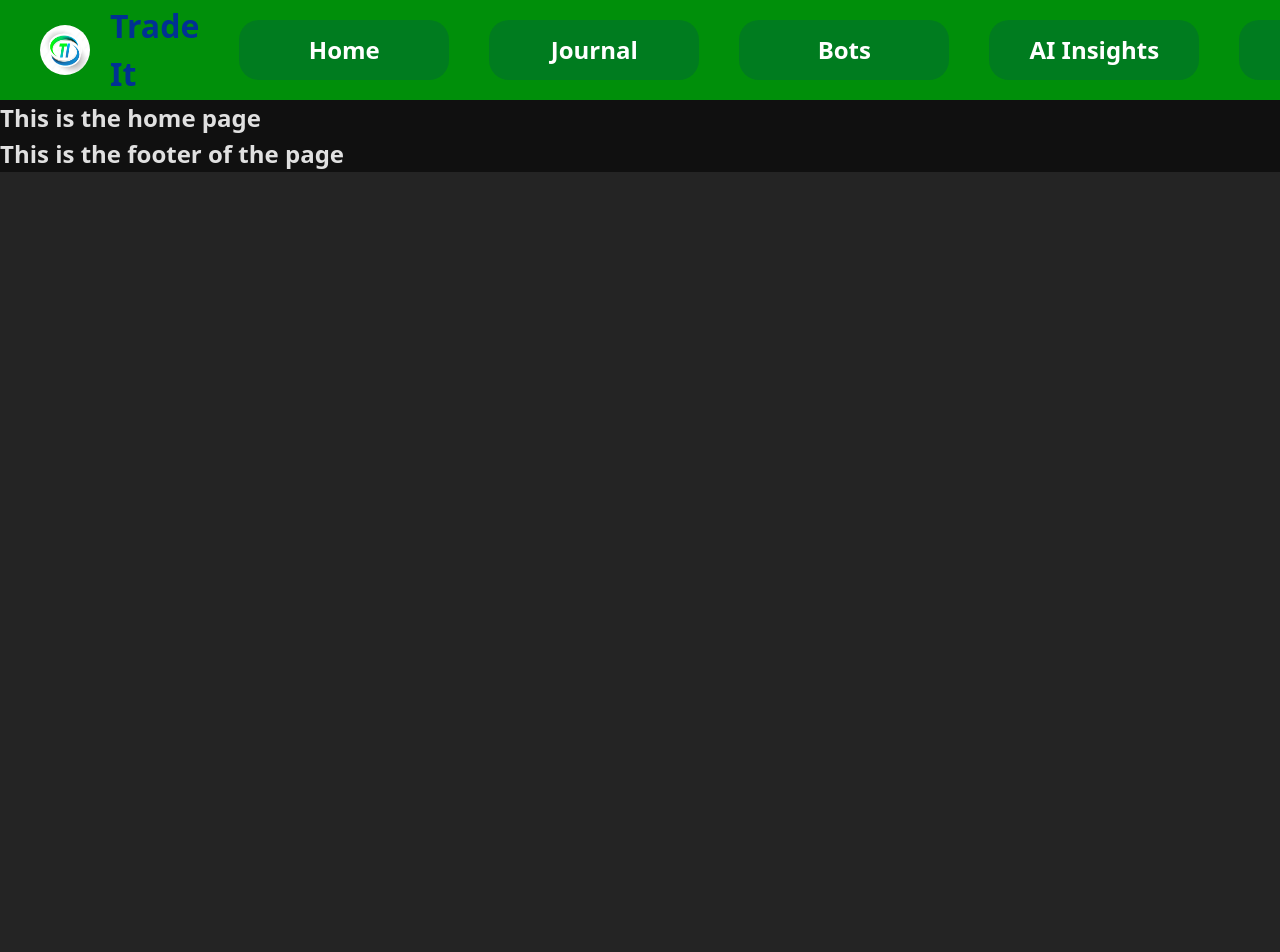
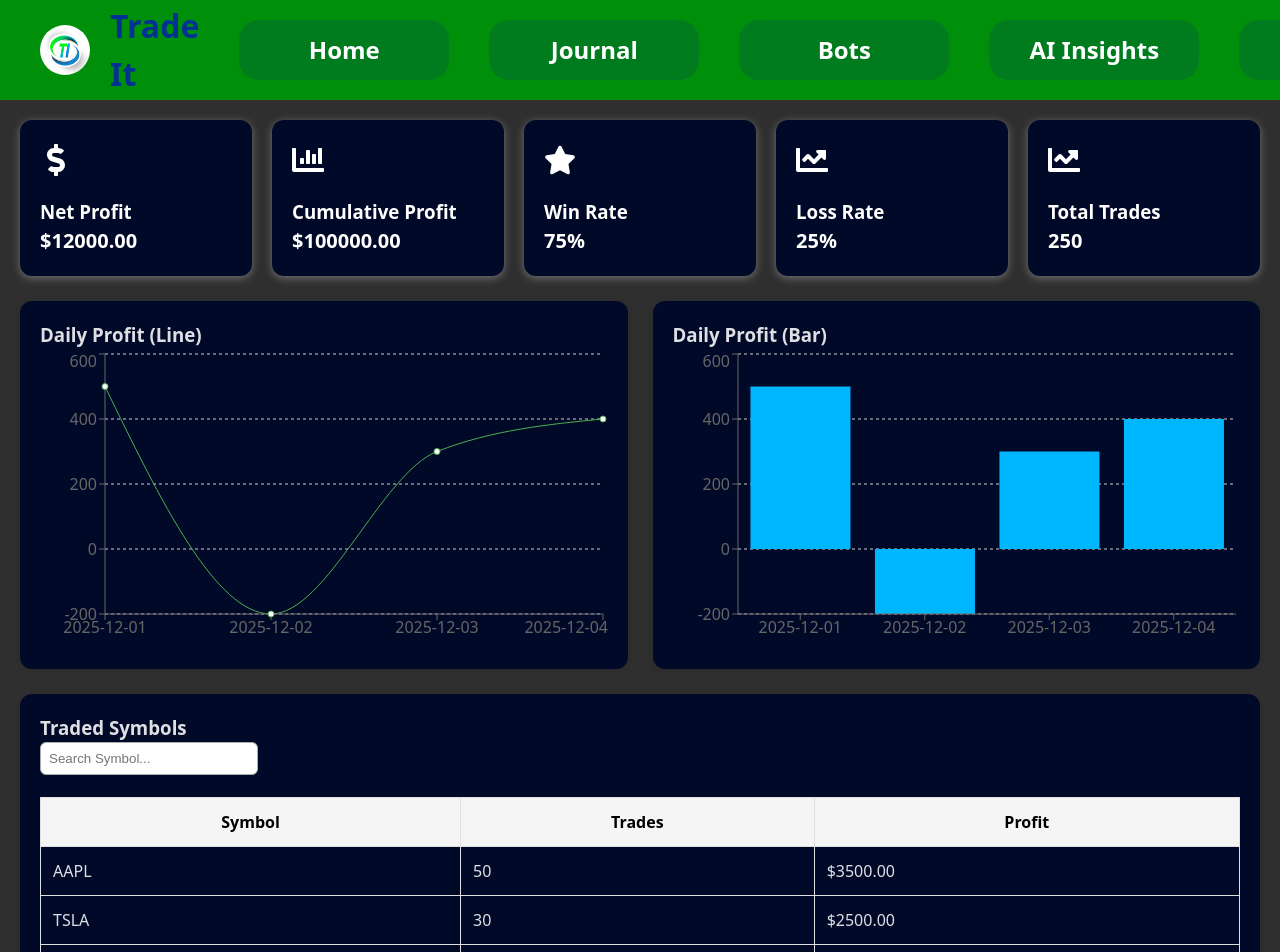
Before and after one commit to denis0f/trader, a React app in the folder frontend/: page / in a window 1280 px wide. Shown: the top 952 px of the page. Before the commit the page ends 800 px from the top, so only its background shows below. Built offline with nearby package versions, Linux system fonts and the light colour scheme; the HTML template or start-up script is replaced by a standard one.

Commit message:
Add Home.tsx component and integrate styling updates in App.css

```diff
--- a/frontend/package.json
+++ b/frontend/package.json
@@ -14,7 +14,9 @@
     "lightweight-charts": "^5.0.9",
     "react": "^19.2.0",
     "react-dom": "^19.2.1",
-    "react-router-dom": "^7.10.1"
+    "react-icons": "^5.5.0",
+    "react-router-dom": "^7.10.1",
+    "recharts": "^3.5.1"
   },
   "devDependencies": {
     "@eslint/js": "^9.39.1",
--- a/frontend/src/App.css
+++ b/frontend/src/App.css
@@ -108,3 +108,106 @@
 
 
 /* end of the navbar styling  */
+
+
+/* Styling for the home page */
+
+/* Layout structure */
+.dashboard-container {
+  padding: 20px;
+  display: flex;
+  flex-direction: column;
+  gap: 25px;
+  background-color: #2f2f2f;
+}
+
+.stats-row {
+  display: flex;
+  gap: 20px;
+  justify-content: space-between;
+}
+
+/* Stats Cards */
+.stats-card {
+  flex: 1;
+  background: #000928;
+  padding: 20px;
+  border-radius: 12px;
+  box-shadow: 0 2px 8px rgba(255, 255, 255, 0.321);
+  color: white;
+}
+
+.stats-icon {
+  font-size: 2rem;
+  color: #fff;
+  margin-bottom: 10px;
+}
+
+.stats-value {
+  font-size: 1.25rem;
+  font-weight: 700;
+}
+
+/* Grid area for charts and tables */
+.dashboard-grid {
+  display: grid;
+  grid-template-columns: 1fr 1fr;
+  gap: 25px;
+}
+
+/* Chart boxes */
+.chart-box {
+  background: #000928;
+  padding: 20px;
+  border-radius: 12px;
+  box-shadow: 0 2px 8px rgba(0, 0, 0, 0.08);
+}
+
+/* Table styling */
+.symbols-table {
+  width: 100%;
+  border-collapse: collapse;
+  margin-top: 10px;
+}
+
+.symbols-table th,
+.symbols-table td {
+  padding: 12px;
+  border: 1px solid #e0e0e0;
+}
+
+.symbols-table th {
+  background: #f5f5f5;
+  font-weight: bold;
+  color: black;
+}
+
+/* Make stats hold 5 cards evenly */
+.stats-five {
+  grid-template-columns: repeat(5, 1fr);
+  display: grid;
+  gap: 20px;
+}
+
+/* Allow table to stretch full width */
+.full-width-table {
+  grid-column: 1 / -1;
+}
+
+/* Charts row: 2 charts side by side */
+.dashboard-grid {
+  display: grid;
+  grid-template-columns: 1fr 1fr;
+  gap: 25px;
+}
+.symbol-search {
+  width: 200px;
+  padding: 8px;
+  margin-bottom: 12px;
+  border-radius: 6px;
+  border: 1px solid #aaa;
+  outline: none;
+}
+
+
+/* End of the Styling of the Home page */
--- a/frontend/src/components/home_component/Home.tsx
+++ b/frontend/src/components/home_component/Home.tsx
@@ -1,13 +1,210 @@
+import React, { useState } from "react";
+import {
+  LineChart,
+  Line,
+  XAxis,
+  YAxis,
+  CartesianGrid,
+  Tooltip,
+  ResponsiveContainer,
+  BarChart,
+  Bar,
+  Legend,
+} from "recharts";
 
+import { FaChartLine, FaDollarSign, FaStar, FaChartBar } from "react-icons/fa";
+import "./../../App.css";
 
-export default function Home(){
+/* ---------------------- TYPES ---------------------- */
+interface SymbolData {
+  name: string;
+  trades: number;
+  profit: number;
+}
 
+interface DailyProfitData {
+  date: string;
+  profit: number;
+}
 
-    return (
-        <>
+interface DashboardStats {
+  netProfit: number;
+  cumulativeNetProfit: number;
+  winRate: number;
+  totalTrades: number;
+  lossRate: number;
+}
 
-            <h2>This is the home page </h2>
+/* ---------------------- COMPONENTS ---------------------- */
 
-        </>
-    )
+/* --- StatsCard Props --- */
+interface StatsCardProps {
+  title: string;
+  value: number | string;
+  icon: React.ReactNode;
 }
+
+const StatsCard = ({ title, value, icon }: StatsCardProps) => (
+  <div className="stats-card">
+    <div className="stats-icon">{icon}</div>
+    <h3>{title}</h3>
+    <p className="stats-value">{value}</p>
+  </div>
+);
+
+/* --- Daily Profit Line Chart --- */
+interface LineChartProps {
+  data: DailyProfitData[];
+}
+
+const DailyProfitLineChart = ({ data }: LineChartProps) => (
+  <div className="chart-box">
+    <h3>Daily Profit (Line)</h3>
+    <ResponsiveContainer width="100%" height={300}>
+      <LineChart data={data}>
+        <CartesianGrid strokeDasharray="3 3" vertical={false} />
+        <XAxis dataKey="date" />
+        <YAxis />
+        <Tooltip />
+        <Line type="monotone" dataKey="profit" stroke="#4caf50" />
+      </LineChart>
+    </ResponsiveContainer>
+  </div>
+);
+
+/* --- Daily Profit Bar Chart --- */
+interface BarChartProps {
+  data: DailyProfitData[];
+}
+
+const ProfitBarChart = ({ data }: BarChartProps) => (
+  <div className="chart-box">
+    <h3>Daily Profit (Bar)</h3>
+    <ResponsiveContainer width="100%" height={300}>
+      <BarChart data={data}>
+        <CartesianGrid strokeDasharray="3 3" vertical={false} />
+        <XAxis dataKey="date" />
+        <YAxis />
+        <Tooltip />
+        <Bar dataKey="profit" fill="#00b7ff" />
+      </BarChart>
+    </ResponsiveContainer>
+  </div>
+);
+
+/* --- Traded Symbols Table --- */
+interface TradedSymbolsProps {
+  symbols: SymbolData[];
+}
+
+const TradedSymbols = ({ symbols }: TradedSymbolsProps) => {
+  const [search, setSearch] = useState("");
+
+  const filtered = symbols.filter((s) =>
+    s.name.toLowerCase().includes(search.toLowerCase())
+  );
+
+  return (
+    <div className="chart-box full-width-table">
+      <h3>Traded Symbols</h3>
+
+      {/* Search Input */}
+      <input
+        className="symbol-search"
+        type="text"
+        placeholder="Search Symbol..."
+        value={search}
+        onChange={(e) => setSearch(e.target.value)}
+      />
+
+      <table className="symbols-table">
+        <thead>
+          <tr>
+            <th>Symbol</th>
+            <th>Trades</th>
+            <th>Profit</th>
+          </tr>
+        </thead>
+        <tbody>
+          {filtered.map((s, i) => (
+            <tr key={i}>
+              <td>{s.name}</td>
+              <td>{s.trades}</td>
+              <td>${s.profit.toFixed(2)}</td>
+            </tr>
+          ))}
+        </tbody>
+      </table>
+    </div>
+  );
+};
+
+/* ---------------------- MAIN DASHBOARD ---------------------- */
+
+const Home = () => {
+  const [stats] = useState<DashboardStats>({
+    netProfit: 12000,
+    cumulativeNetProfit: 100000,
+    winRate: 75,
+    totalTrades: 250,
+    lossRate: 25,
+  });
+
+  const [dailyProfit] = useState<DailyProfitData[]>([
+    { date: "2025-12-01", profit: 500 },
+    { date: "2025-12-02", profit: -200 },
+    { date: "2025-12-03", profit: 300 },
+    { date: "2025-12-04", profit: 400 },
+  ]);
+
+  const [symbols] = useState<SymbolData[]>([
+    { name: "AAPL", trades: 50, profit: 3500 },
+    { name: "TSLA", trades: 30, profit: 2500 },
+    { name: "BTC/USD", trades: 100, profit: 5000 },
+  ]);
+
+  return (
+    <div className="dashboard-container">
+
+      {/* ------------------ 5 Stats Cards ------------------ */}
+      <div className="stats-row stats-five">
+        <StatsCard
+          title="Net Profit"
+          value={`$${stats.netProfit.toFixed(2)}`}
+          icon={<FaDollarSign />}
+        />
+        <StatsCard
+          title="Cumulative Profit"
+          value={`$${stats.cumulativeNetProfit.toFixed(2)}`}
+          icon={<FaChartBar />}
+        />
+        <StatsCard
+          title="Win Rate"
+          value={`${stats.winRate}%`}
+          icon={<FaStar />}
+        />
+        <StatsCard
+          title="Loss Rate"
+          value={`${stats.lossRate}%`}
+          icon={<FaChartLine />}
+        />
+        <StatsCard
+          title="Total Trades"
+          value={stats.totalTrades}
+          icon={<FaChartLine />}
+        />
+      </div>
+
+      {/* ------------------ Charts Row ------------------ */}
+      <div className="dashboard-grid">
+        <DailyProfitLineChart data={dailyProfit} />
+        <ProfitBarChart data={dailyProfit} />
+      </div>
+
+      {/* ------------------ Symbols Table ------------------ */}
+      <TradedSymbols symbols={symbols} />
+    </div>
+  );
+};
+
+export default Home;
```
Also changed, not shown: 1 other file (tests, documents, lock files or other folders).
